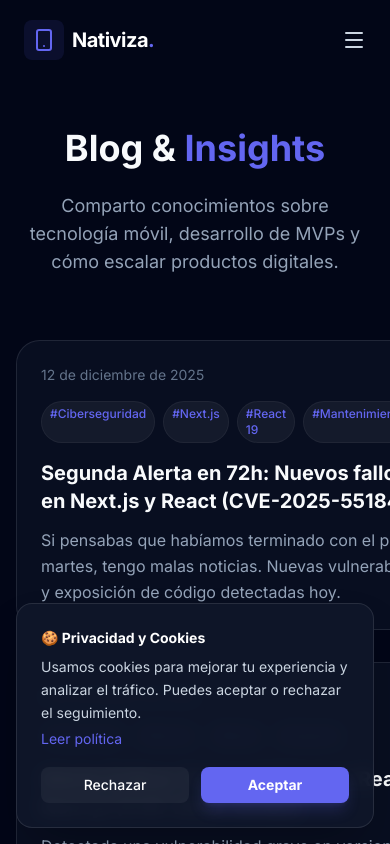
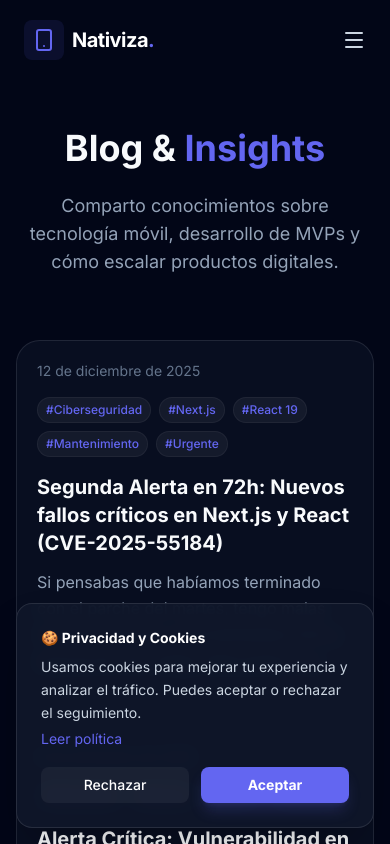
Before and after one commit to javiclement/mi-portfolio-freelance, a Next.js app: page /blog in a window 390 px wide. Shown: the top 844 px of the page. Built offline with nearby package versions, Linux system fonts and the light colour scheme.

Commit message:
Mejoras responsive en blog 2

```diff
--- a/src/app/blog/page.tsx
+++ b/src/app/blog/page.tsx
@@ -27,20 +27,24 @@ export default function BlogPage() {
             <Link
               key={post.slug}
               href={`/blog/${post.slug}`}
-              className="group block p-6 md:p-8 rounded-3xl bg-surface/50 border border-white/10 hover:border-primary/50 transition-all duration-300"
+              // CORRECCIÓN 1: Padding reducido en móvil (p-5) y normal en PC (md:p-8)
+              className="group block p-5 md:p-8 rounded-3xl bg-surface/50 border border-white/10 hover:border-primary/50 transition-all duration-300 w-full"
             >
-              <article>
+              <article className="w-full">
+                {/* CORRECCIÓN 2: flex-wrap para que los tags no ensanchen la tarjeta */}
                 <div className="flex flex-wrap items-center gap-4 text-sm text-slate-500 mb-4">
-                  <time>{formatDate(post.date)}</time>
-                  <div className="flex gap-2">
+                  <time className="shrink-0">{formatDate(post.date)}</time>
+                  <div className="flex flex-wrap gap-2">
                     {post.tags.map((tag) => (
-                      <span key={tag} className="px-2 py-1 rounded-full bg-white/5 text-xs font-medium text-primary border border-white/5">
+                      <span key={tag} className="px-2 py-1 rounded-full bg-white/5 text-xs font-medium text-primary border border-white/5 whitespace-nowrap">
                         #{tag}
                       </span>
                     ))}
                   </div>
                 </div>
-                <h2 className="text-xl md:text-2xl font-bold mb-3 group-hover:text-primary transition-colors break-words">
+
+                {/* CORRECCIÓN 3: break-words para evitar cortes de texto */}
+                <h2 className="text-xl md:text-2xl font-bold mb-3 group-hover:text-primary transition-colors break-words hyphens-auto">
                   {post.title}
                 </h2>
                 <p className="text-slate-400 leading-relaxed break-words">
```
